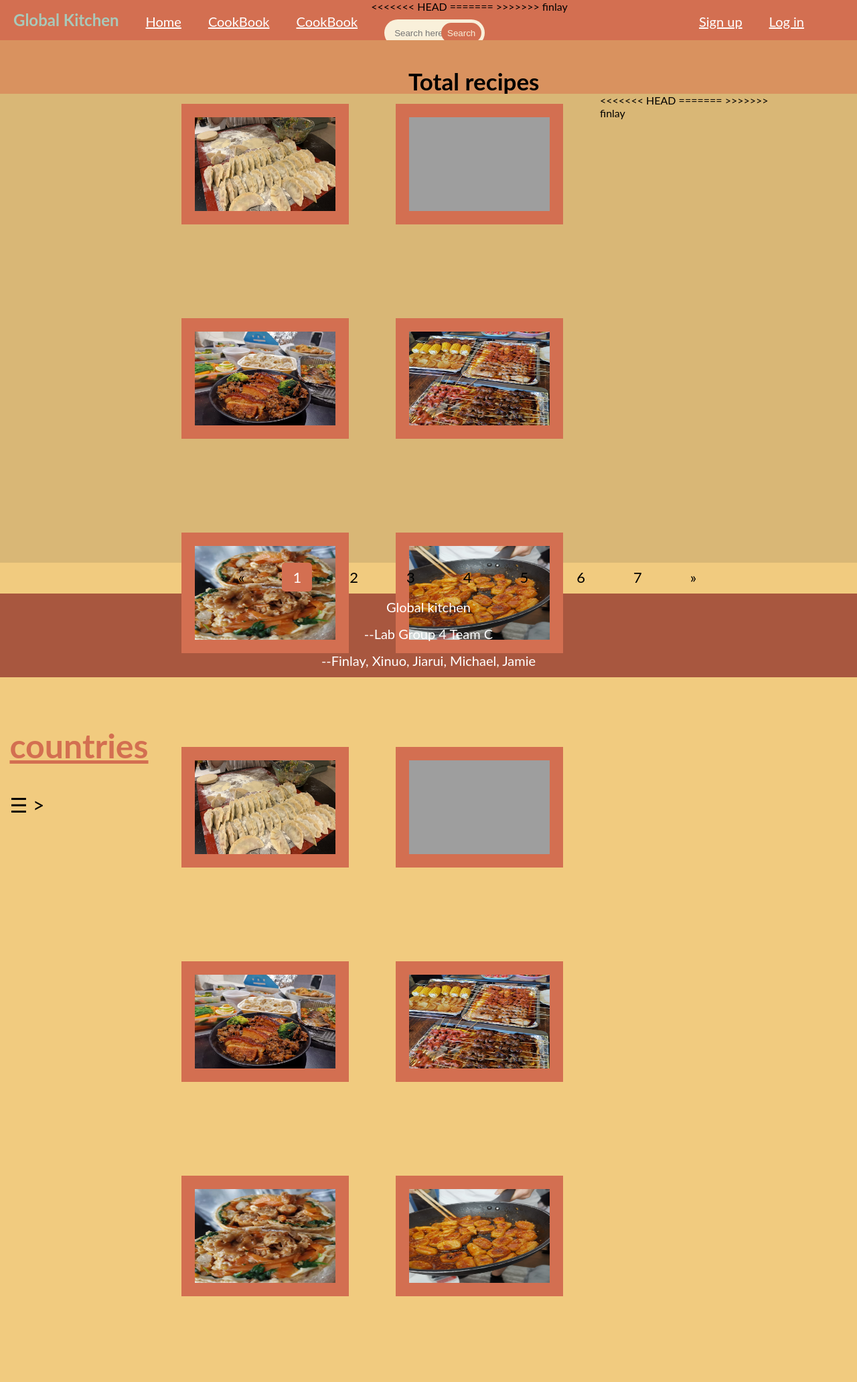
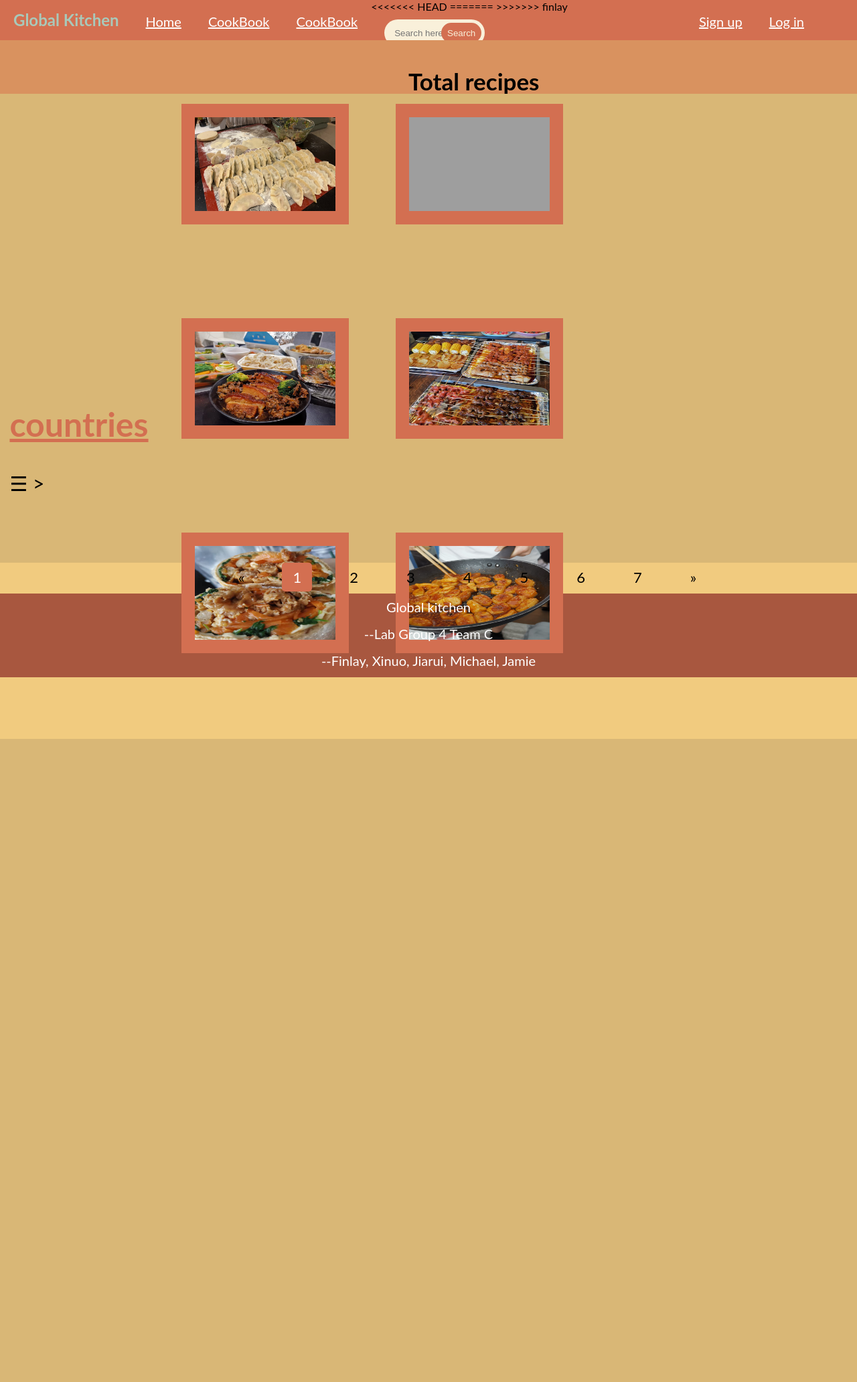
Before and after one commit to regerogarc/global-kitchen, a Django app: page /rango/CookBook/ in a window 1280 px wide. Shown: the whole page at 67% size. After the commit the page ends 1103 px from the top, so only its background shows below. Run offline with Django 3.2, Linux system fonts and the light colour scheme; parts of the project's set-up code (start-up, migrations or seed data) failed here and were passed over; grey boxes are pictures that could not be loaded.

Commit message:
Update CookBook.html

```diff
--- a/globalkitchen/templates/rango/CookBook.html
+++ b/globalkitchen/templates/rango/CookBook.html
@@ -47,21 +47,12 @@
     <div class="wrap-list-item">
         <ul class="list-item">
             <div class="recipe-image">
-<<<<<<< HEAD
-                <li><img src="image/2.JPG" alt="dish"></li>
-                <li><img src="image/4.JPG" alt="dish"></li>
-                <li><img src="image/6.JPG" alt="dish"></li>
-                <li><img src="image/8.JPG" alt="dish"></li>
-                <li><img src="image/9.JPG" alt="dish"></li>
-                <li><img src="image/10.JPG" alt="dish"></li>
-=======
                 <li><img src="{% static 'image/2.JPG' %}" alt="dish"></li>
                 <li><img src="{% static 'image/4.JPG' %}" alt="dish"></li>
                 <li><img src="{% static 'image/6.JPG' %}" alt="dish"></li>
                 <li><img src="{% static 'image/8.JPG' %}" alt="dish"></li>
                 <li><img src="{% static 'image/9.JPG' %}" alt="dish"></li>
                 <li><img src="{% static 'image/10.JPG' %}" alt="dish"></li>
->>>>>>> finlay
             </div>
             <div class="recipe-name">
                 <a href="">{{user_file.name}}</a>
```
